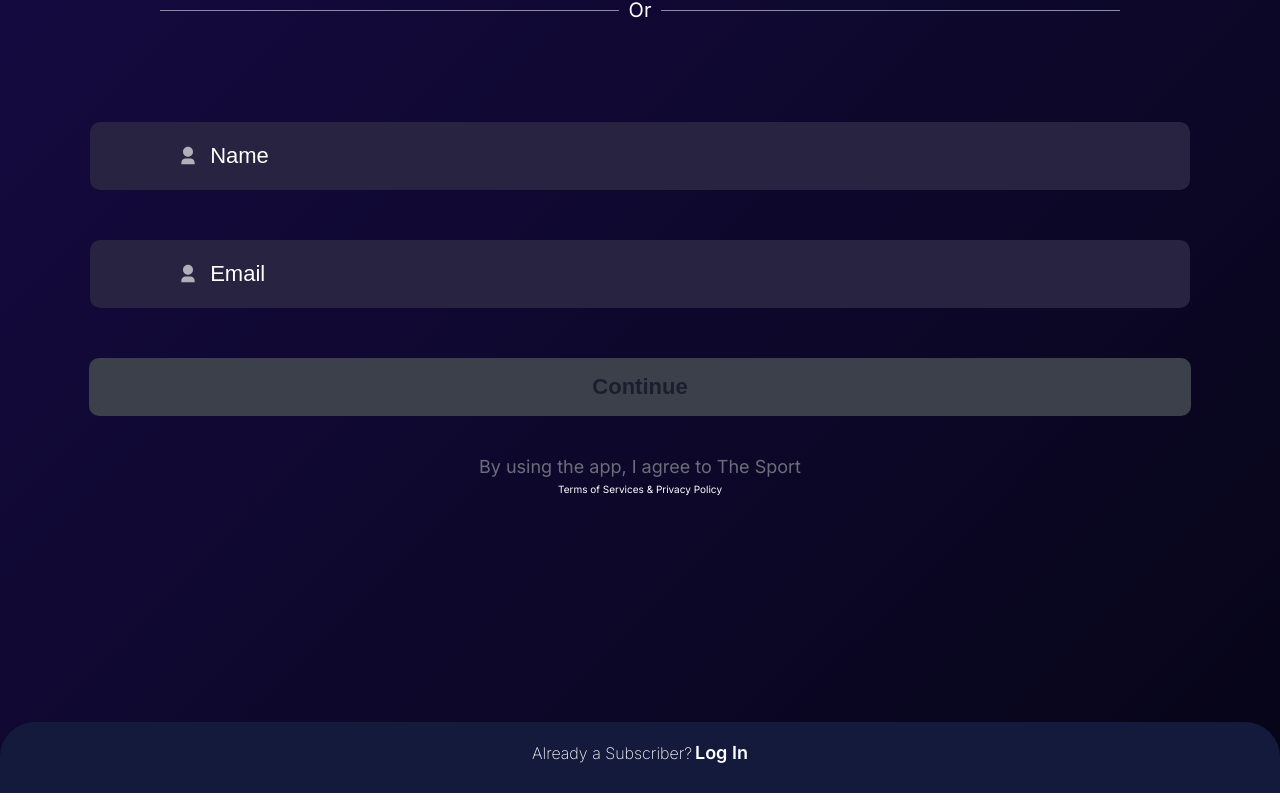
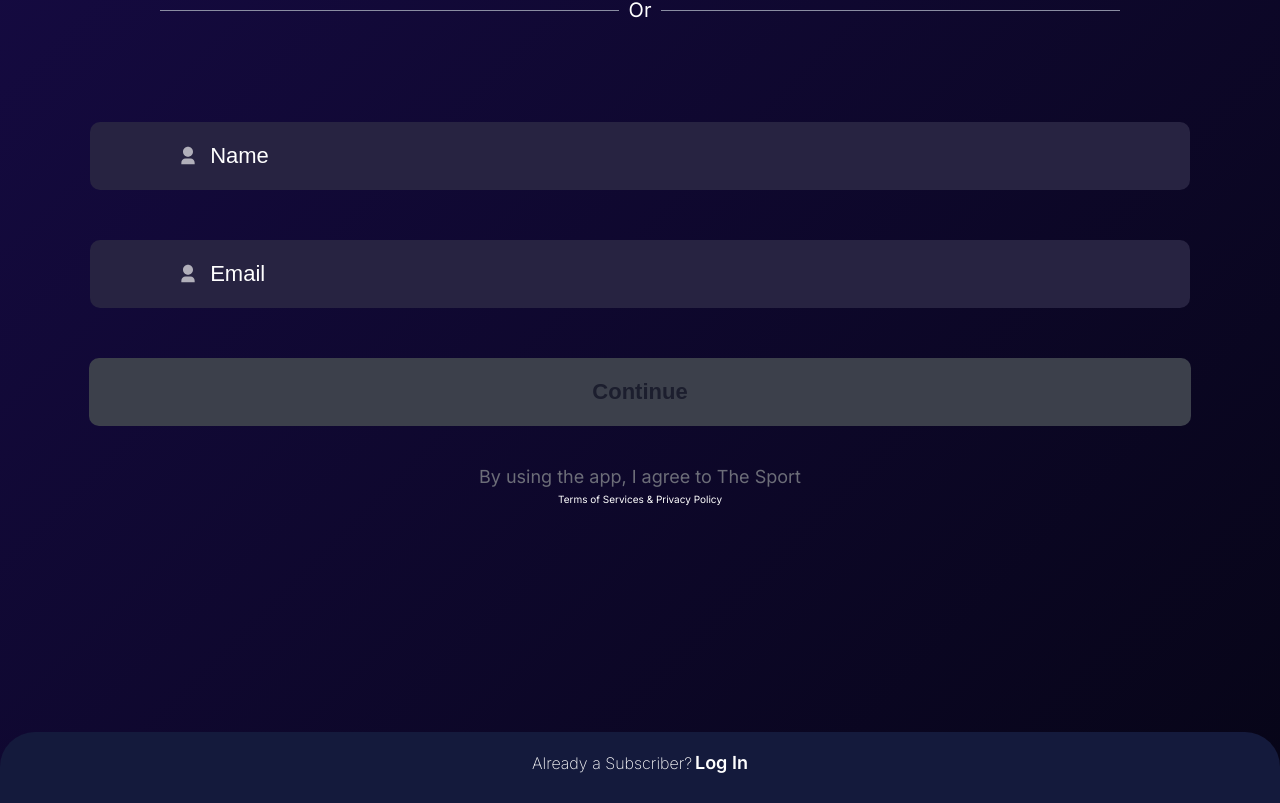
Before and after one commit to kuldip-trentium/login-formui, a React (Create React App) app: page / in a window 1280 px wide. Shown: the part 630-1433 px from the top of the page. Built offline with nearby package versions, Linux system fonts and the light colour scheme.

Commit message:
update:changes in regular button

```diff
--- a/src/atoms/buttons/button.css
+++ b/src/atoms/buttons/button.css
@@ -70,7 +70,7 @@
     linear-gradient(135deg, #4b4353, 0%, #3c404b 100%)
   );
   border-radius: 10px;
-  padding: 15px 20px;
+  padding: 20px 20px;
   @media (max-width: 1800px) {
     width: 83%;
     margin: 10px auto;
```
